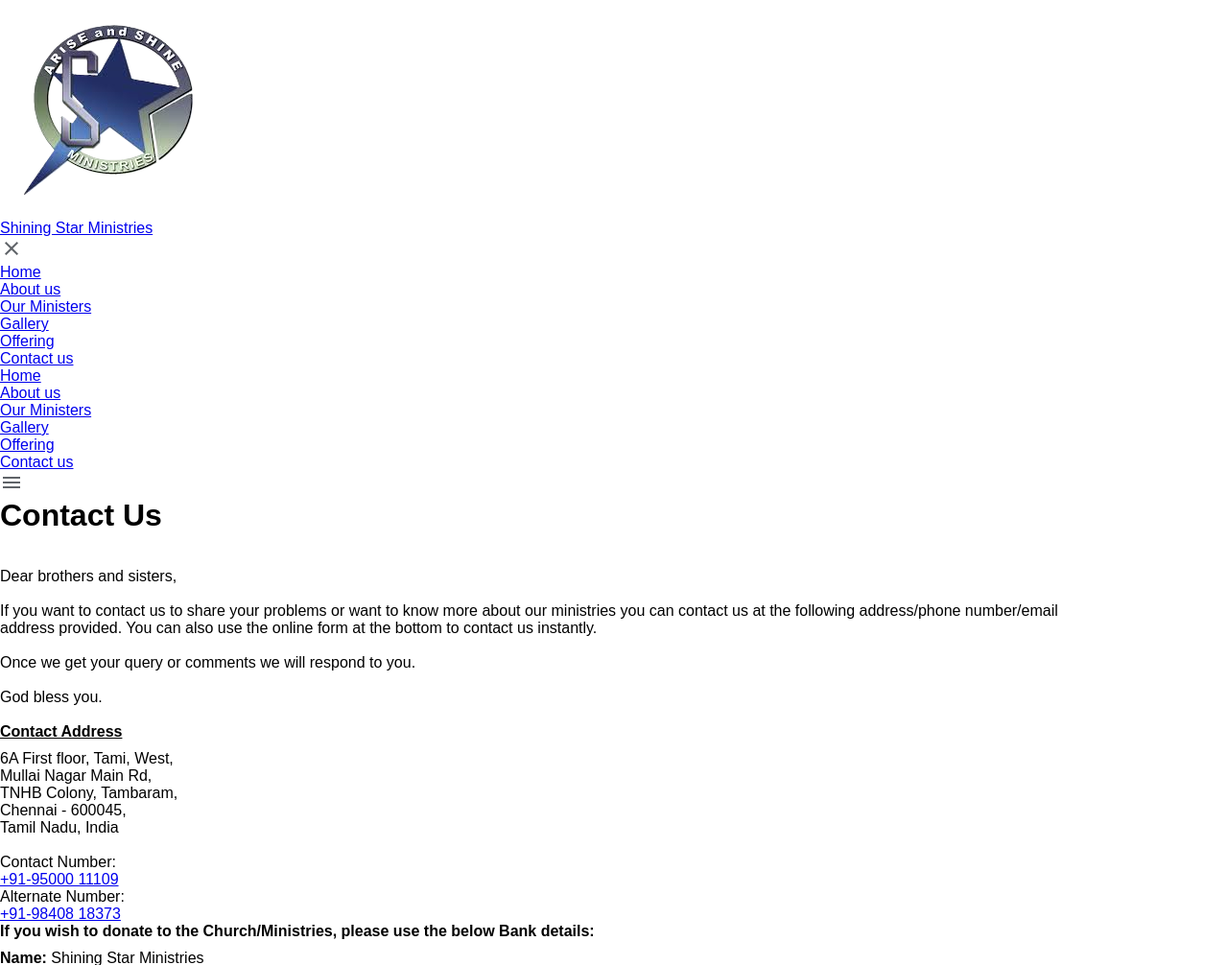
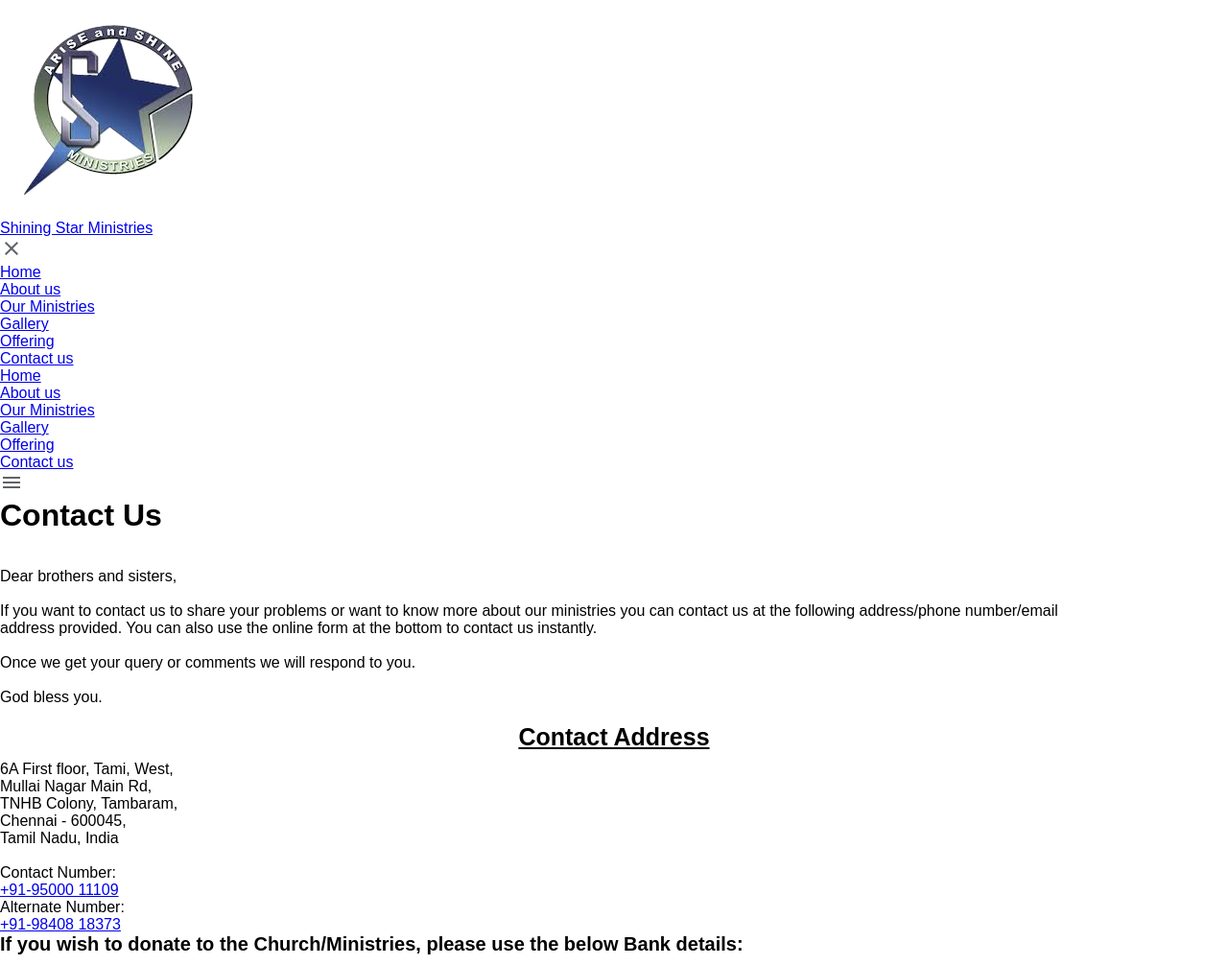
Before and after one commit to CJcharles2910/Shining_web_july, a PHP site: page /contact in a window 1280 px wide. Shown: the top 1006 px of the page at 96% size. Run offline with PHP 8.4, Linux system fonts and the light colour scheme.

Commit message:
Errors Cleared

```diff
--- a/contact.php
+++ b/contact.php
@@ -38,7 +38,7 @@ error_reporting(0);
     <div class="contact-container">
         <!-- Contact Address -->
         <div class="div1">
-            <p style="text-decoration: underline;font-weight: bolder;padding-bottom: 10px;">Contact Address</p>
+            <p style="text-decoration: underline;font-weight: bolder;padding-bottom: 10px; text-align: center;font-size: 25px">Contact Address</p>
             <p>6A First floor, Tami, West,<br> Mullai Nagar Main Rd,<br> TNHB Colony,
                 Tambaram,<br> Chennai - 600045,<br> Tamil Nadu, India <br><br>
                 <p>Contact Number: <br><a href="tel:+919500011109">+91-95000 11109</a></p>
@@ -47,7 +47,7 @@ error_reporting(0);
         </div>
         <!-- Bank Details -->
         <div class="div2">
-            <p style="font-weight: bolder;padding-bottom: 10px;">If you wish to donate to the Church/Ministries, please use the below Bank details:</p>
+            <p style="font-weight: bolder;padding-bottom: 10px;font-size: 20px">If you wish to donate to the Church/Ministries, please use the below Bank details:</p>
             <p>
                 <strong>Name:</strong> Shining Star Ministries<br>
                 <strong>Bank:</strong> ICICI<br>
@@ -68,7 +68,7 @@ error_reporting(0);
         </div>
         <!-- Email -->
         <div class="div3">
-            <p style="text-decoration: underline;font-weight: bolder;padding-bottom: 10px;">Social Media</p>
+            <p style="text-decoration: underline;font-weight: bolder;padding-bottom: 10px;text-align: center;font-size: 25px">Social Media</p>
 
             <p>Email: <a href="mailto:shiningstarministries2004@gmail.com">shiningstarministries</a></p><br>
             <p>Instagram: <a href="https://www.instagram.com/shiningstarministriestambaram/" target="_blank">shiningstarministries</a></p><br>
--- a/includes/footer.php
+++ b/includes/footer.php
@@ -30,7 +30,7 @@ error_reporting(0);
                     <ul>
                         <li><a href="index.php">Home</a></li>
                         <li><a href="aboutus.php">About us</a></li>
-                        <li><a href="Misisters.php">Our Ministers</a></li>
+                        <li><a href="ministries.php">Our Ministries</a></li>
                         <li><a href="gallery.php">Gallery</a></li>
                         <li><a href="offering.php">Offering</a></li>
                         <li><a href="contact.php">Contact us</a></li>
@@ -41,7 +41,7 @@ error_reporting(0);
                     <p>6A First floor, Tami, West, Mullai Nagar Main Rd,</p>
                      <p>TNHB Colony, Tambaram, Chennai, Tamil Nadu
                         600045.</p>
-                        <p>Contact: <a href="tel:+919500011109" style="color: white; text-decoration: none">+91-95000 11109</a></p>
+                        <p>Contact: <a href="tel:+919500011109" style="color: white; text-decoration: none">+91 95000 11109</a></p>
                 </div>
                 <div class="footer-col">
                     <h4>Follow us</h4>
--- a/includes/header.php
+++ b/includes/header.php
@@ -27,7 +27,7 @@
                 </svg></a></li>
         <li><a href="index.php">Home</a></li>
         <li><a href="aboutus.php">About us</a></li>
-        <li><a href="ministries.php">Our Ministers</a></li>
+        <li><a href="ministries.php">Our Ministries</a></li>
         <li><a href="gallery.php">Gallery</a></li>
         <li><a href="offering.php">Offering</a></li>
         <li><a href="contact.php">Contact us</a></li>
@@ -38,7 +38,7 @@
 
         <li class="hideOnMobile"><a href="aboutus.php" <?php if($currentPage === "aboutus.php"){?> class="activeLink" <?php } ?>>About us</a></li>
 
-        <li class="hideOnMobile"><a href="ministries.php" <?php if($currentPage === "ministries.php"){?> class="activeLink" <?php } ?>>Our Ministers</a></li>
+        <li class="hideOnMobile"><a href="ministries.php" <?php if($currentPage === "ministries.php"){?> class="activeLink" <?php } ?>>Our Ministries</a></li>
 
         <li class="hideOnMobile"><a href="gallery.php" <?php if($currentPage === "gallery.php"){?> class="activeLink" <?php } ?>>Gallery</a></li>
 
--- a/index.php
+++ b/index.php
@@ -47,7 +47,7 @@ error_reporting(0);
         <div class="welcome-section">
             <img src="./images/pastor.jpeg" alt="Pastor Image">
             <div>
-                <h1>Welcome To Shining Star Ministries</h1>
+                <h1>Welcome to Shining Star Ministries</h1>
                 <p>Dear Brothers and Sisters in Christ, we greet you in the precious name of our Lord and Saviour Jesus
                     Christ. We feel delighted to meet you through this website. We wish to make the site a blessing to
                     everyone who visits it. The site will have messages of our weekly Sunday Morning Service and of
--- a/offering.php
+++ b/offering.php
@@ -46,7 +46,7 @@ error_reporting(0);
     <div class="payment-container">
         <!-- UPI & Gpay -->
         <div class="div1">
-            <h3>UPI & GooglePay</h3>
+            <h3 class="heading">UPI & GooglePay</h3>
             <p>
                 <span><img src="./images/upi.jpg" alt="UPI" width="100"> <br><br> Jadesh Daniel@icici</span>
                 <br>
--- a/popup.php
+++ b/popup.php
@@ -97,8 +97,8 @@
     <div id="popup" class="popup">
         <span class="popup-close" id="popup-close">&times;</span>
         <div class="popup-content">
-            <img class="popup-image" src="./images/promise-1.jpg" alt="Popup Image 1">
-            <img class="popup-image" src="./images/promise-2.jpg" alt="Popup Image 2">
+            <img class="popup-image" src="./images/promise-1.jfif" alt="Popup Image 1">
+            <img class="popup-image" src="./images/promise-2.jfif" alt="Popup Image 2">
         </div>
     </div>
 
```
Also changed, not shown: offering.css (+5 -44 lines), images/promise-1.jfif (added), images/promise-1.jpg (deleted), images/promise-2.jfif (added), images/promise-2.jpg (deleted).
